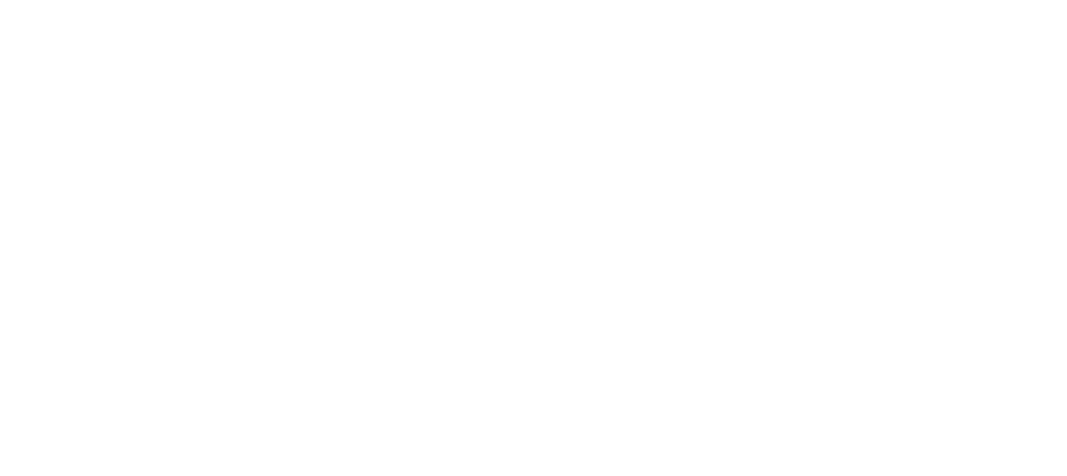
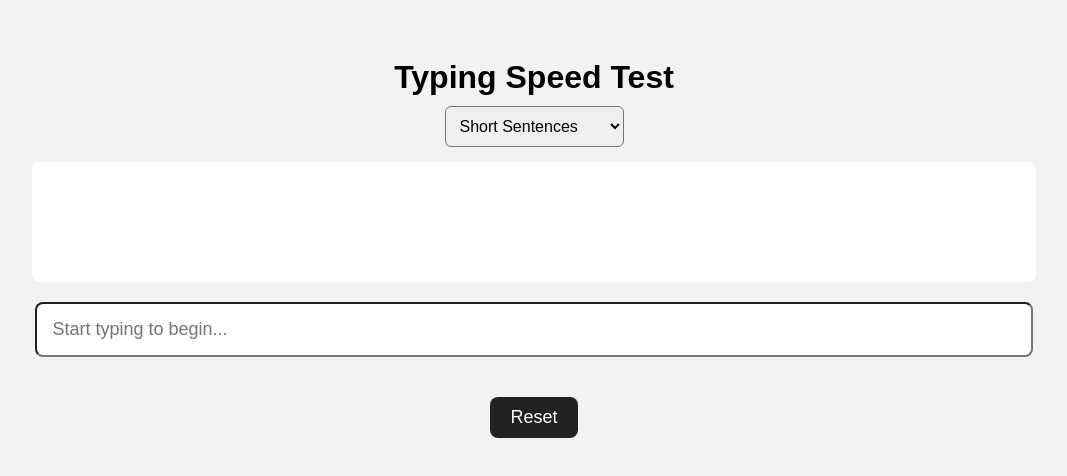
Before and after one commit to Abdulroshiid/Typing-Speed-Test, a plain HTML site: page index.html in a window 1280 px wide. Shown: the whole page, without its empty margins (106-1173 px from the left). Drawn offline with Linux system fonts and the light colour scheme.

Commit message:
Started setting up my workspace

```diff
--- a/index.html
+++ b/index.html
@@ -7,6 +7,87 @@
     <title>Typing-Speed-Test</title>
   </head>
   <body>
+    <!DOCTYPE html>
+<html lang="en">
+<head>
+<meta charset="UTF-8" />
+<meta name="viewport" content="width=device-width, initial-scale=1.0" />
+<title>Typing Speed Test</title>
+<style>
+    body {
+        font-family: Arial, sans-serif;
+        background: #f2f2f2;
+        padding: 30px;
+        display: flex;
+        flex-direction: column;
+        align-items: center;
+    }
+
+    h1 {
+        margin-bottom: 10px;
+    }
+
+    #sentence {
+        background: #fff;
+        padding: 20px;
+        width: 80%;
+        font-size: 20px;
+        border-radius: 8px;
+        min-height: 80px;
+    }
+
+    #input {
+        margin-top: 20px;
+        width: 80%;
+        padding: 15px;
+        font-size: 18px;
+        border-radius: 8px;
+        outline: none;
+    }
+
+    .correct { color: green; }
+    .incorrect { color: red; }
+
+    #stats {
+        margin-top: 20px;
+        font-size: 18px;
+    }
+
+    button {
+        margin-top: 20px;
+        padding: 10px 20px;
+        font-size: 18px;
+        border: none;
+        border-radius: 8px;
+        cursor: pointer;
+        background: #222;
+        color: white;
+    }
+
+    #difficulty {
+        padding: 10px;
+        margin-bottom: 15px;
+        font-size: 16px;
+        border-radius: 6px;
+    }
+</style>
+</head>
+<h1>Typing Speed Test</h1>
+
+<select id="difficulty">
+    <option value="short">Short Sentences</option>
+    <option value="medium">Medium Sentences</option>
+    <option value="long">Long Sentences</option>
+</select>
+
+<div id="sentence"></div>
+
+<input id="input" placeholder="Start typing to begin..." />
+
+<div id="stats"></div>
+
+<button id="reset">Reset</button>
+
     <script src="function.js"></script>
   </body>
 </html>
```
